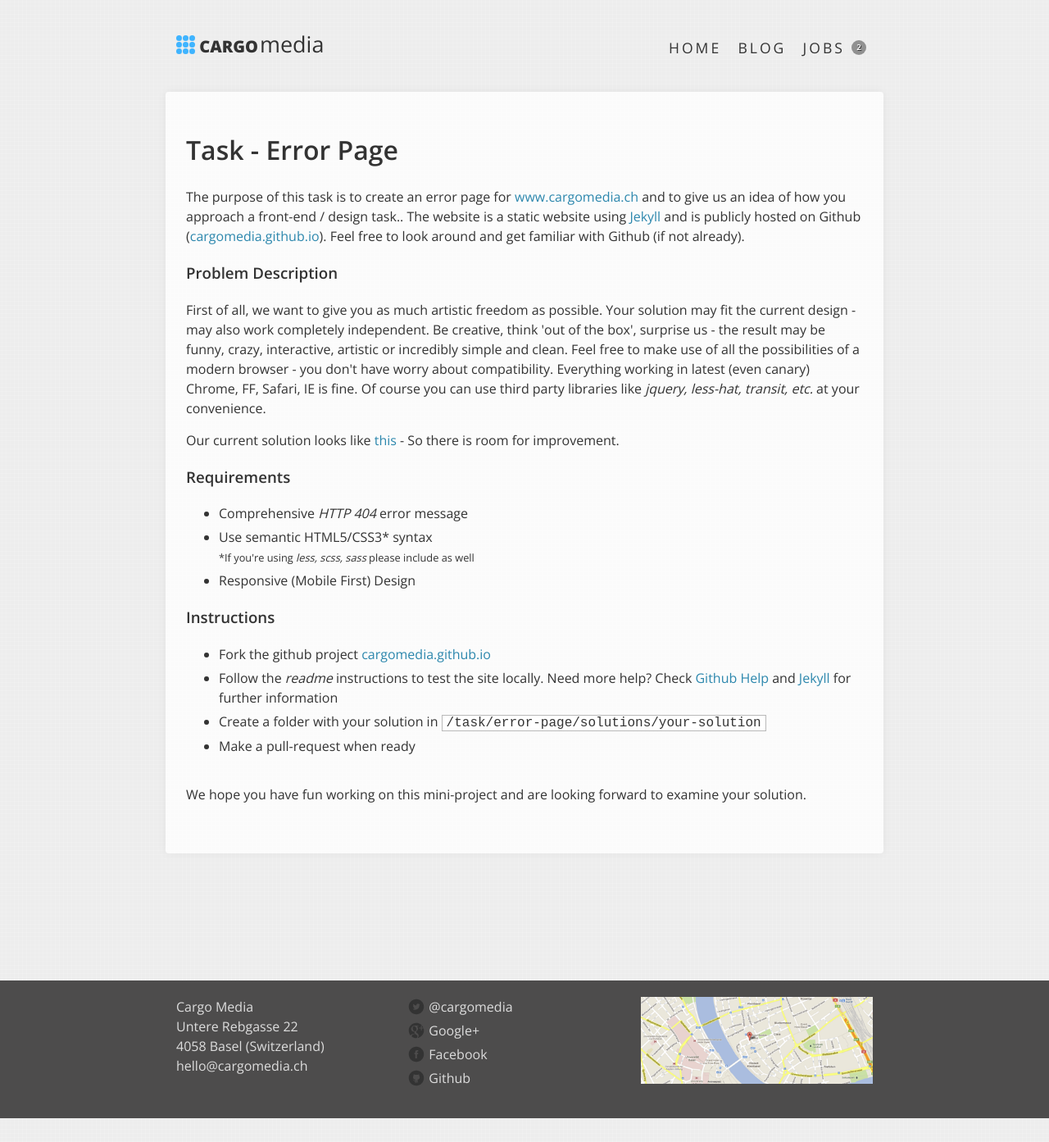
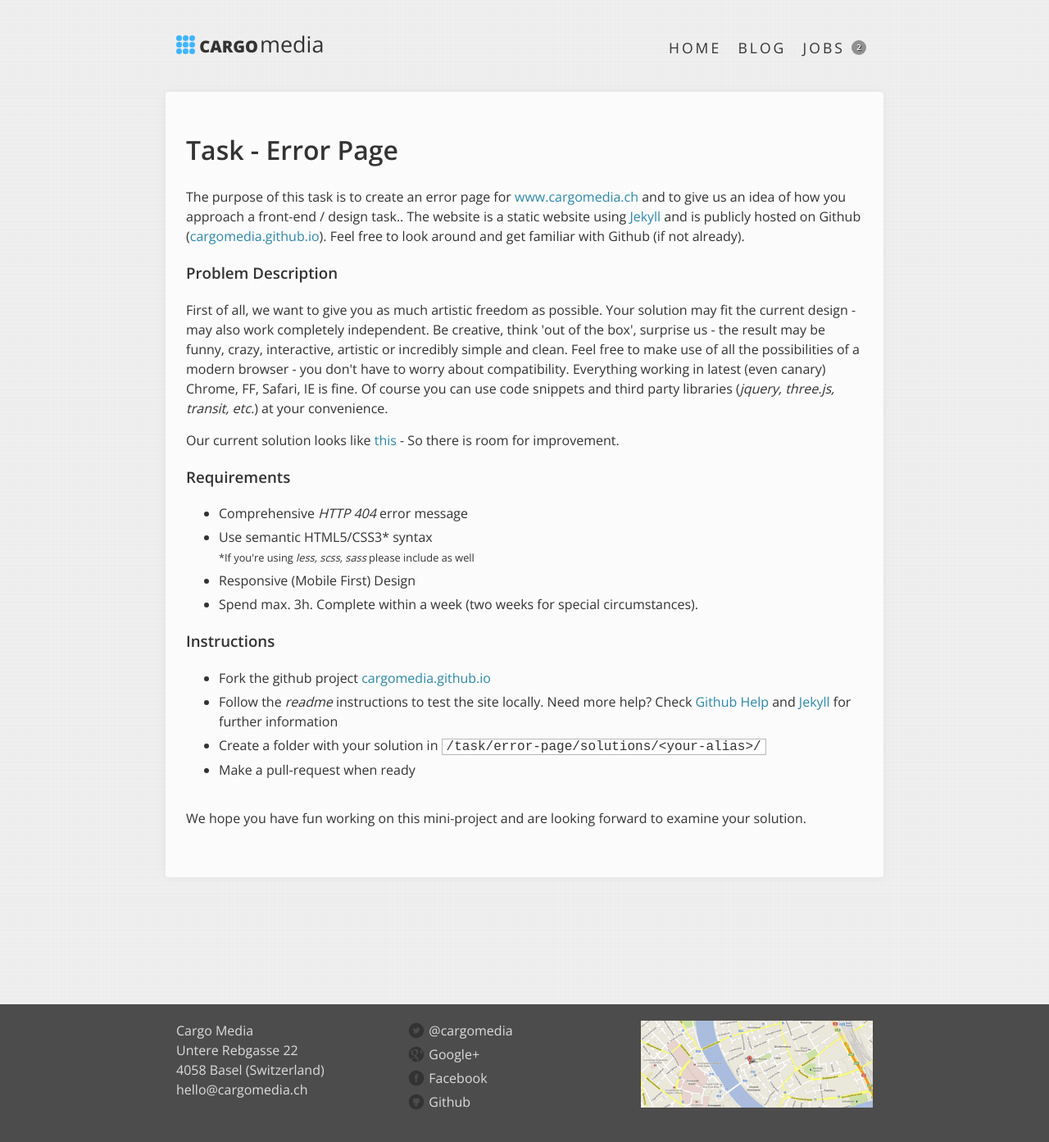
Before and after one commit to rysie/cargomedia.github.io, a Jekyll site: the page built from task/error-page/index.html, in a window 1280 px wide. Shown: the whole page at 82% size. Built offline with Jekyll 4.4.1, drawn with Linux system fonts in a browser that asks for light colours; Markdown is read by kramdown in place of the engine named in the settings; before the commit the page ends 1364 px from its top, so only the background shows below that.

Commit message:
fix link, added timeframe, adjust folder name

```diff
--- a/task/error-page/index.html
+++ b/task/error-page/index.html
@@ -4,7 +4,7 @@ title: Task - Error Page
 ---
 
 <p>
-	The purpose of this task is to create an error page for <a href="www.cargomedia.ch">www.cargomedia.ch</a> and to give us an idea of how you approach a front-end / design task..
+	The purpose of this task is to create an error page for <a href="http://www.cargomedia.ch">www.cargomedia.ch</a> and to give us an idea of how you approach a front-end / design task..
 	The website is a static website using <a href="http://jekyllrb.com/">Jekyll</a> and is publicly hosted on Github (<a href="https://github.com/cargomedia/cargomedia.github.io">cargomedia.github.io</a>).
 	Feel free to look around and get familiar with Github (if not already).
 </p>
@@ -13,9 +13,9 @@ title: Task - Error Page
 <p>
 	First of all, we want to give you as much artistic freedom as possible. Your solution may fit the current design - may also work completely independent.
 	Be creative, think 'out of the box', surprise us - the result may be funny, crazy, interactive, artistic or incredibly simple and clean.
-	Feel free to make use of all the possibilities of a modern browser - you don't have worry about compatibility.
+	Feel free to make use of all the possibilities of a modern browser - you don't have to worry about compatibility.
 	Everything working in latest (even canary) Chrome, FF, Safari, IE is fine.
-	Of course you can use third party libraries like <em>jquery, less-hat, transit, etc.</em> at your convenience.
+	Of course you can use code snippets and third party libraries (<em>jquery, three.js, transit, etc.</em>) at your convenience.
 </p>
 <p>
 	Our current solution looks like <a href="/404.html">this</a> - So there is room for improvement.
@@ -28,6 +28,7 @@ title: Task - Error Page
 		<p><small>*If you're using <em>less, scss, sass</em> please include as well</small></p>
 	</li>
 	<li>Responsive (Mobile First) Design</li>
+	<li>Spend max. 3h. Complete within a week (two weeks for special circumstances).</li>
 </ul>
 
 <h3>Instructions</h3>
@@ -35,7 +36,7 @@ title: Task - Error Page
 	<li>Fork the github project <a href="https://github.com/cargomedia/cargomedia.github.io">cargomedia.github.io</a></li>
 	<li>Follow the <em>readme</em> instructions to test the site locally. Need more help? Check <a href="https://help.github.com/">Github Help</a> and
 		<a href="http://jekyllrb.com/">Jekyll</a> for further information</li>
-	<li>Create a folder with your solution in <code>/task/error-page/solutions/your-solution</code></li>
+	<li>Create a folder with your solution in <code>/task/error-page/solutions/&lt;your-alias&gt;/</code></li>
 	<li>Make a pull-request when ready</li>
 </ul>
 
```
